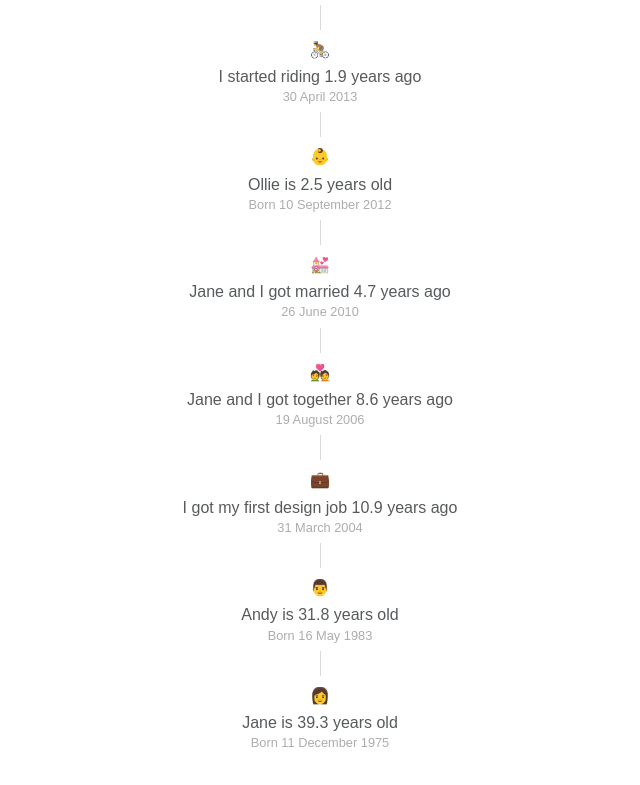
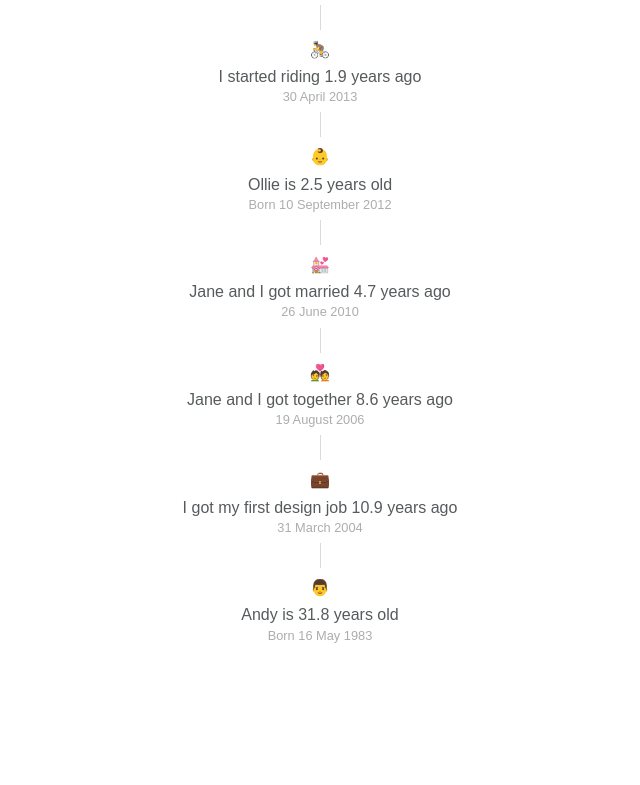
Before and after one commit to andytlr/timeline, a plain HTML site: page index.html in a window 1280 px wide. Shown: the part 597-1382 px from the top of the page, without its empty margins (320-960 px from the left). After the commit the page ends 1345 px from the top, so only its background shows below. Drawn offline with Linux system fonts and the light colour scheme.

Commit message:
American style AM PM. Remove Jane.

```diff
--- a/index.html
+++ b/index.html
@@ -144,11 +144,11 @@
 			var hours = date.getHours();
 			var minutes = date.getMinutes();
 			var seconds = date.getSeconds();
-			var ampm = "am";
+			var ampm = " AM";
 
 			if (hours > 12) {
 				var hours = hours - 12;
-				var ampm = "pm";
+				var ampm = " PM";
 			}
 
 			if (minutes < 10) {
@@ -232,12 +232,6 @@
 			<p id="andyTimeAgo"></p>
 			<p id="andyDate" class="small"></p>
 		</li>
-
-    <li>
-			<p class="emoji">👩</p>
-			<p id="janeTimeAgo"></p>
-			<p id="janeDate" class="small"></p>
-		</li>
   </ul>
 
 	<script charset="utf-8">
@@ -285,10 +279,6 @@
 			var andy = new Date('1983/05/16')
 			document.getElementById("andyTimeAgo").innerHTML = "Andy is " + timeSince(andy) + " old";
 			document.getElementById("andyDate").innerHTML = "Born " + formatDate(andy);
-
-			var jane = new Date('1975/12/11')
-			document.getElementById("janeTimeAgo").innerHTML = "Jane is " + timeSince(jane) + " old";
-			document.getElementById("janeDate").innerHTML = "Born " + formatDate(jane);
 		}
 
 		setAndUpdateContent();
```
